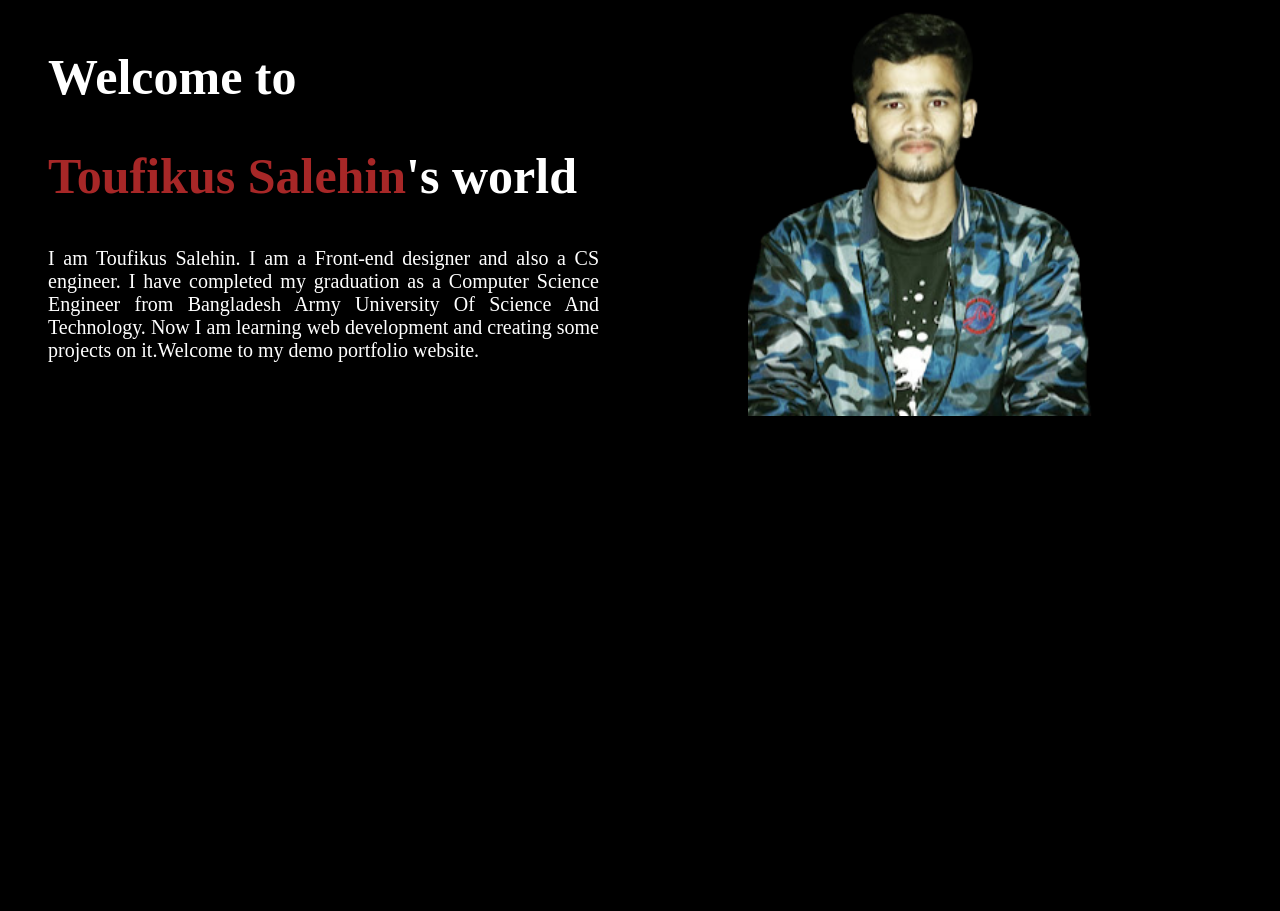
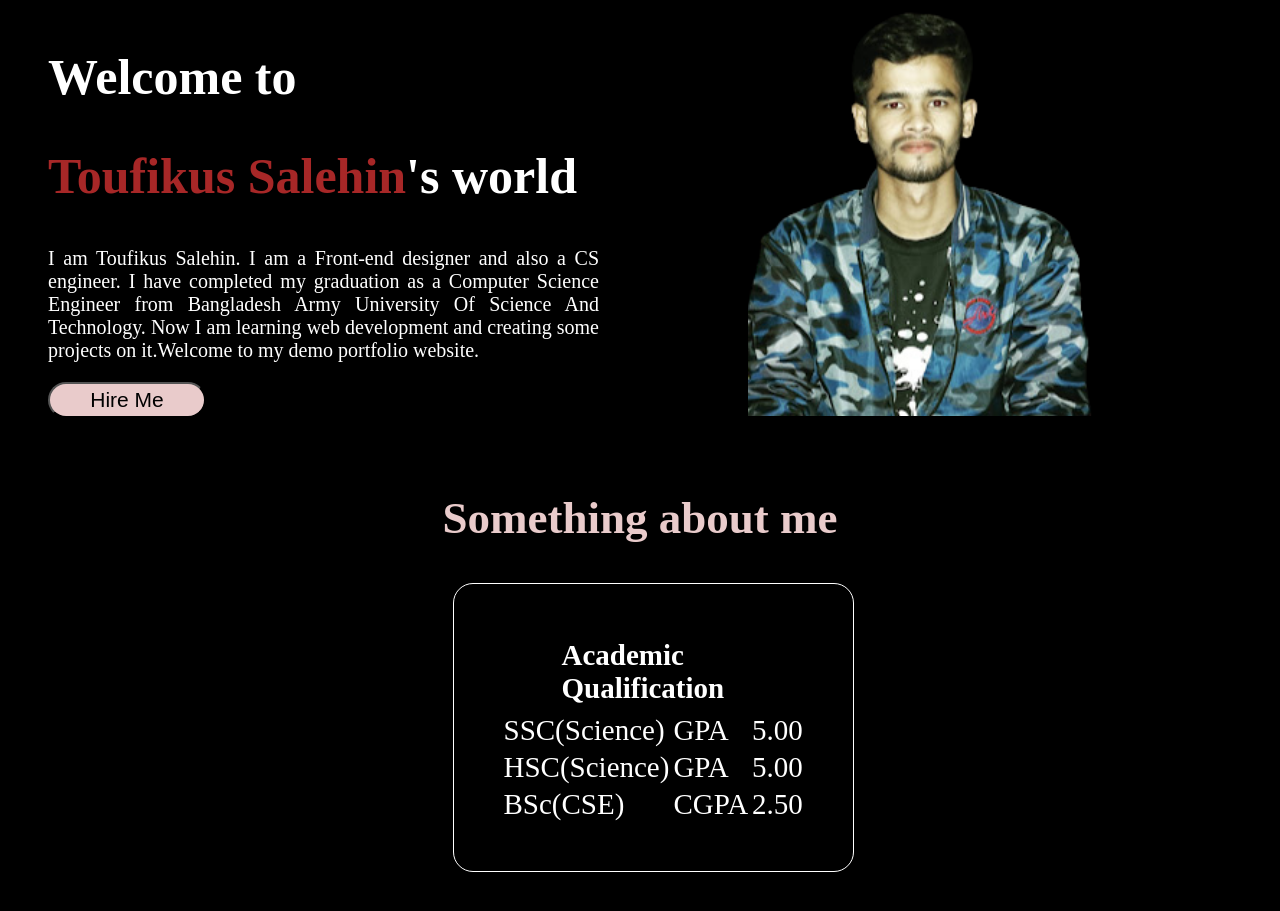
Before and after one commit to ToufikusSalehin/portfolio-demo, a plain HTML site: page index.html in a window 1280 px wide. Shown: the part 127-1038 px from the top of the page. Before the commit the page ends 800 px from the top, so only its background shows below. Drawn offline with Linux system fonts and the light colour scheme.

Commit message:
commit message

```diff
--- a/css/style.css
+++ b/css/style.css
@@ -84,3 +84,57 @@ body {
     width: 415px;
 
 }
+
+/* Whatsapp button */
+#home .heading button {
+    width: 158px;
+    padding: 4px 6px;
+    font-size: 21px;
+    border-radius: 18px;
+    background-color: #e9cbcb;
+    text-decoration: none;
+}
+
+#home .heading button a {
+    text-decoration: none;
+    color: black;
+}
+
+#home .heading button:hover {
+    background-color: rgb(63, 15, 15);
+    color: #e9cbcb;
+}
+
+/* Pastlife */
+#past-life h2 {
+    text-align: center;
+    font-size: 45px;
+    color: #e9cbcb;
+}
+
+#past-life .about-life {
+    display: flex;
+    flex-direction: column;
+}
+
+#past-life .about-life {
+    display: block;
+    width: 45px;
+    margin: 20px auto;
+}
+
+/* table */
+#past-life .about-life .academic table {
+    border: 1px solid white;
+    padding: 47px;
+    margin: 39px -165px;
+    font-size: 29px;
+    border-radius: 20px;
+    color: white;
+}
+
+#past-life .about-life .academic table tr th {
+    display: block;
+    width: 50px;
+    margin: 5px auto;
+}
--- a/index.html
+++ b/index.html
@@ -37,9 +37,45 @@
                     graduation as a Computer Science Engineer from Bangladesh Army University Of Science And Technology.
                     Now I am learning web development and creating some projects on it.Welcome to my demo portfolio
                     website.</p>
+                <button class="btn" value="Whatsapp Me"><a
+                        href="https://www.linkedin.com/in/toufikus-salehin-81849a185/" target="_blank">Hire
+                        Me</a></button>
             </div>
             <div class="profile-img">
                 <img src="img/img-1.png" alt="Toufikus Salehin">
+            </div>
+        </section>
+        <section id="past-life">
+            <h2>Something about me</h2>
+            <div class="about-life">
+                <div class="academic">
+                    <table>
+
+                        <tr>
+                            <th>Academic Qualification</th>
+                        </tr>
+
+
+                        <tr>
+                            <td>SSC(Science)</td>
+                            <td>GPA</td>
+                            <td>5.00</td>
+                        </tr>
+                        <tr>
+                            <td>HSC(Science)</td>
+                            <td>GPA</td>
+                            <td>5.00</td>
+                        </tr>
+                        <tr>
+                            <td>BSc(CSE)</td>
+                            <td>CGPA</td>
+                            <td>2.50</td>
+                        </tr>
+
+
+                    </table>
+                </div>
+
             </div>
         </section>
     </main>
```
Also changed, not shown: img/future-img.png (added).
